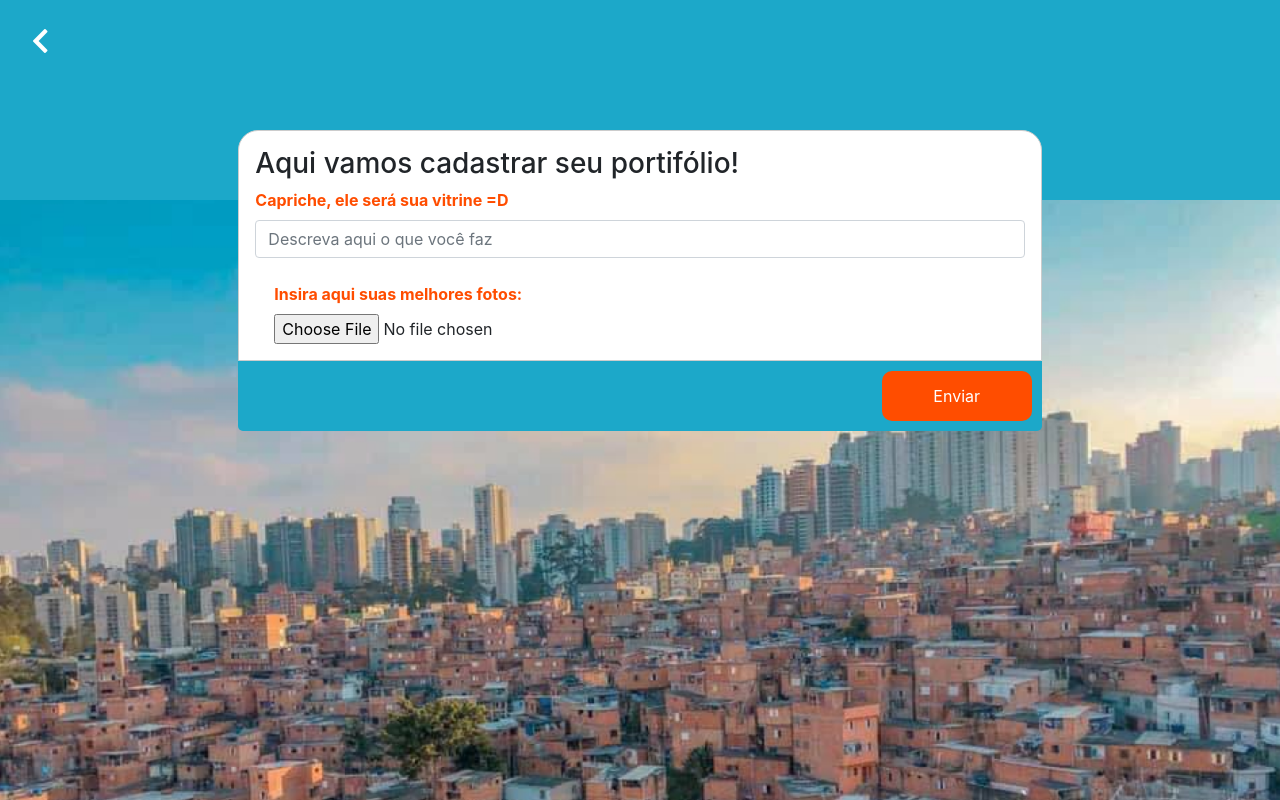
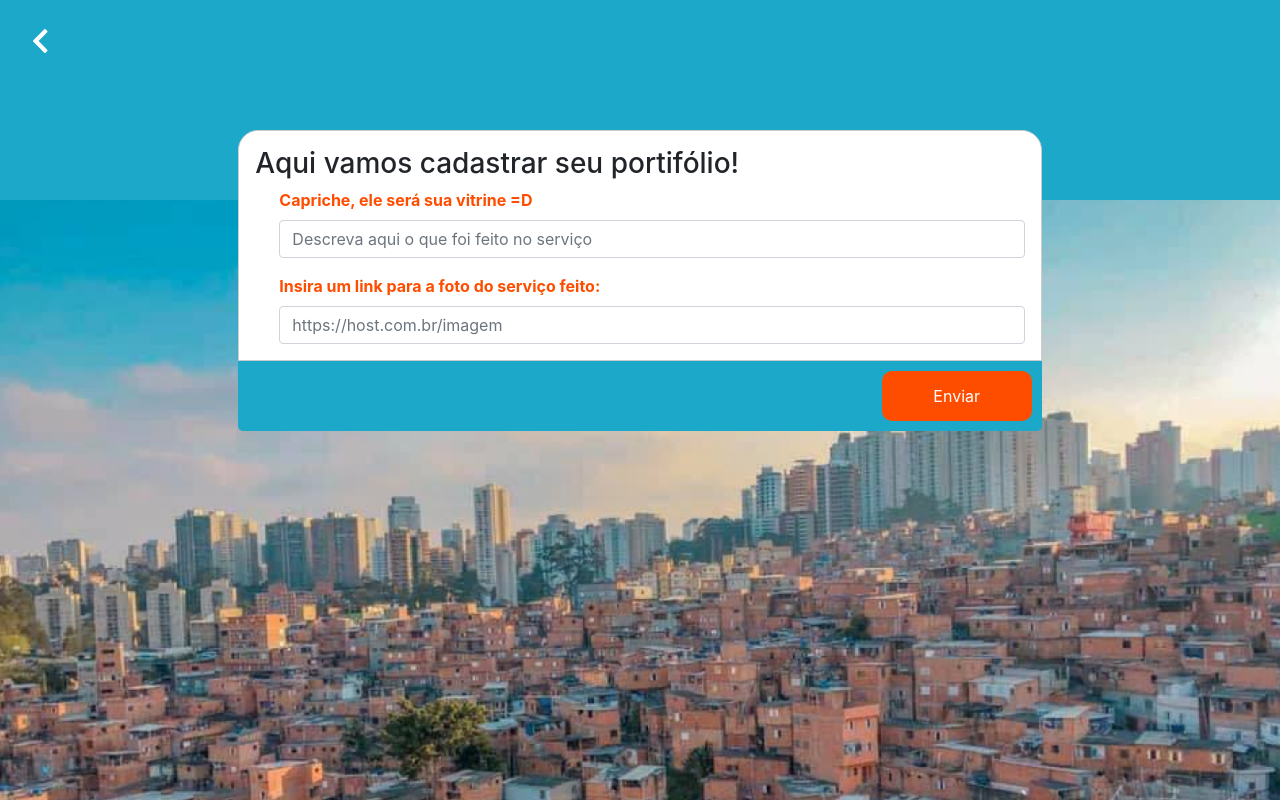
Before and after one commit to FavelaTem-Recode/ProjetoRecode, a React (Create React App) app in the folder Front-End/: page /cadportifolio in a window 1280 px wide. Built offline with nearby package versions, Linux system fonts and the light colour scheme.

Commit message:
Adição do consumo de API do form de inserir portfolio, adição do filtro de pesquisa na página de serviços e também adição de resposta ao adicionar um servico

```diff
--- a/Front-End/src/componentes/card-servicos/index.jsx
+++ b/Front-End/src/componentes/card-servicos/index.jsx
@@ -52,7 +52,7 @@ const CardServicos = (props) => {
         </div>
 
         <div className="card-body p-0">
-          <img src={props.imgcard} alt="rggege" />
+          <img src={props.imgcard} alt="Serviço sem imagem" />
         </div>
         <div className="card-footer p-1">
           <p>{props.descricao}</p>
--- a/Front-End/src/pages/cadastro-portifolio/index.jsx
+++ b/Front-End/src/pages/cadastro-portifolio/index.jsx
@@ -2,36 +2,61 @@ import React from 'react';
 import './stylecadport.css';
 
 import Voltar from '../../assets/imagens/icons8-voltar-26.png';
+import { useHistory } from 'react-router-dom';
 
 const CadPortifolio = () => {
+    const history = useHistory();
+
+    async function cadastrar(event) {
+        event.preventDefault();
+
+        const url = "http://localhost/projetos/ProjetoRecode/Back-End/insertPortfolio.php";
+        const form = new FormData(event.target);
+        form.append('email', localStorage.getItem('login'));
+        form.append('senha', localStorage.getItem('senha'));
+
+        const envio = fetch(url, {
+            method: "POST",
+            body: form
+        });
+        const response = await envio;
+        const res = await response.json();
+        if (res.status == 1) {
+            alert("Portfólio inserido com sucesso.");
+            history.push("/hub");
+        } else {
+            alert("Algo deu errado")
+        }
+    }
 
     return (
 
         <div className="cadport">
             <div class="jumbotron jumbotron-fluid h-25 pt-4">
                 <button class="image">
-            <img src={Voltar} alt="voltar"/>
+                    <img src={Voltar} alt="voltar" onClick={() => { history.goBack() }} />
                 </button>
             </div>
 
             <div class="row container-fluid flex-column d-flex h-75 align-items-center justify-content-top paraisopolis">
-        <div className='col-sm-8'>
+                <div className='col-md-8'>
                     <div class="form bg-white w-100 px-3 pt-3">
                         <h3>Aqui vamos cadastrar seu portifólio!</h3>
 
-                <form className="form-cadport"  id="cadastrar">
-                <div class="form-group">
+                        <form className="form-cadport" id="cadastrar" onSubmit={cadastrar}>
+
+                            <div class="form-group custom-control">
                                 <label for="descricao">Capriche, ele será sua vitrine =D</label>
-                    <input type="text" class="form-control" id="descricao" placeholder="Descreva aqui o que você faz"
-                        name="descricaoservico" required />
+                                <input type="text" class="form-control" id="descricao" placeholder="Descreva aqui o que foi feito no serviço"
+                                    name="descricao" required />
                             </div>
 
-                <div className="form-row">
+
                             <div class="form-group mt-2 custom-control ">
-                    <label for="file">Insira aqui suas melhores fotos:</label>
-                    <input type="file" class="form-control-file" id="file"/>
+                                <label for="url">Insira um link para a foto do serviço feito:</label>
+                                <input type="url" class="form-control" id="url" name="imagem" placeholder="https://host.com.br/imagem" />
                             </div>
-                </div>
+
 
                         </form>
 
--- a/Front-End/src/pages/cadastro-servico/index.jsx
+++ b/Front-End/src/pages/cadastro-servico/index.jsx
@@ -36,7 +36,6 @@ const Servico = () => {
 
     async function cadServico(event) {
         event.preventDefault();
-        console.log(event);
 
         const url = "http://localhost/projetos/ProjetoRecode/Back-End/registerServicos.php";
         const form = new FormData(event.target);
@@ -49,7 +48,10 @@ const Servico = () => {
         });
         const response = await envio;
         const res = await response.json();
-        console.log(res);
+        if(res.status == 1){
+            alert("Serviço cadastrado com sucesso.");
+            history.push("/hub");
+        }
     }
 
     return (
--- a/Front-End/src/pages/cadastro-usuario/index.jsx
+++ b/Front-End/src/pages/cadastro-usuario/index.jsx
@@ -22,10 +22,8 @@ const Registro = () => {
         const res = await response.json();
         console.log(res);
         if(res.status == 1){
-            alert("Registro bem sucedido, você será redirecionado ao login em 3 segundos.")
-            setTimeout(()=>{
+            alert("Registro bem sucedido, você será redirecionado ao login.");
                 history.push("/login")
-            },3000)
         } else {
             alert("Algo deu errado, digite um senha com pelo menos 6 caracteres e cheque se as informações estão certas.")
         }
--- a/Front-End/src/pages/hub/index.jsx
+++ b/Front-End/src/pages/hub/index.jsx
@@ -59,7 +59,7 @@ const Hub = () => {
                 </div>
                 <div className="btns">
                   <Link className="btn" to={`/portifolio?&id=${dados[0].idcadastrolojaprestador}`}>Meu perfil</Link>
-                  <Link className="btn">Adicionar Portfólio</Link>
+                  <Link className="btn" to="/cadportifolio">Adicionar Portfólio</Link>
                   <Link className="btn" to="/servico">Criar Anúncio</Link>
                   <Link className="btn" to="/updateloja">Atualizar perfil</Link>
                 </div>
--- a/Front-End/src/pages/portifolio/index.jsx
+++ b/Front-End/src/pages/portifolio/index.jsx
@@ -14,7 +14,7 @@ import Menu from '../../componentes/Menu';
 const Portifolio = () => {
     const [dados, setDados] = React.useState([])
     const [portfolio, setPortfolio] = React.useState([]);
-    const [categs,setCategs] = React.useState([]);
+    const [categs, setCategs] = React.useState([]);
 
     function showForm() {
         var comentario = document.getElementById('toShow');
@@ -98,14 +98,16 @@ const Portifolio = () => {
                             </div>
                         </div>
                         <div class="terceiro container d-flex justify-content-center">
-                            <div class="two my-2 mx-1">
-                                {categs.map((categ)=>{
-                                    return(
+
+                            {categs.map((categ) => {
+                                return (
+                                    <div class="two my-2 mx-1">
                                         <p class="p-servico">{categ.nome_subcategoria}</p>
-                                    )
-                                })}
+                                    </div>
+                                )
+                            })}
 
-                            </div>
+
                         </div>
                     </div>
                 </section>
@@ -135,7 +137,7 @@ const Portifolio = () => {
                                         </div>
                                     </div>)
                                 }
-                            }) :  <div class="carousel-item active">
+                            }) : <div class="carousel-item active">
                                     <img src={carrosselVazio} class="d-block w-100 img-fluid" alt="..." />
                                     <div class="carousel-caption d-none d-md-block">
                                         <p>Ainda não há serviços aqui</p>
--- a/Front-End/src/pages/servicos/index.jsx
+++ b/Front-End/src/pages/servicos/index.jsx
@@ -24,8 +24,10 @@ const Servicos = () => {
   const [categorias, setCategorias] = React.useState([]);
   const [subcategorias, setSubcategorias] = React.useState([]);
   const [servicos, setServicos] = React.useState([]);
-  const [filtro, setFiltro] = React.useState({subcateg: "Todos"});
+  const [pesquisa, setPesquisa] = React.useState([""]);
+  const [filtro, setFiltro] = React.useState({ subcateg: "Todos" });
 
+  //Retorna o valor passado na url vindo de home
   function getInfo() {
     const queryString = window.location.href;
     const urlParams = new URLSearchParams(queryString);
@@ -33,15 +35,32 @@ const Servicos = () => {
     return pesquisa;
   }
 
-  function limparFiltro(){
-    setFiltro({subcateg: "Todos"});
+  //Pega o valor de pesquisa(atualizado pelo input) e atualiza a página com os dados
+  async function search() {
+    const param = pesquisa;
+    const url = `http://localhost/projetos/ProjetoRecode/Back-End/selectServicosBySearch.php?busca=${param}`;
+    const busca = fetch(url);
+    const resposta = await busca;
+    const dados = await resposta.json();
+    setServicos(dados)
   }
 
-  function onChangeHandler(event){
-    setFiltro(event.target.value)
-    setFiltro({subcateg: event.target.value})
+  //Coloca o valor de pesquisa igual o que for digitado no input
+  function changeStatePesquisa(event) {
+    setPesquisa(event.target.value)
   }
 
+  function limparFiltro() {
+    setFiltro({ subcateg: "Todos" });
+  }
+
+  function filtrar(event) {
+    setFiltro(event.target.value)
+    setFiltro({ subcateg: event.target.value })
+  }
+
+
+  //Busca categorias
   React.useEffect(async () => {
     const url = "http://localhost/projetos/ProjetoRecode/Back-End/selectCategorias.php";
     const busca = fetch(url);
@@ -51,16 +70,23 @@ const Servicos = () => {
     setCategorias(dados);
   }, [])
 
+    //Busca serviços
   React.useEffect(async () => {
     const url = "http://localhost/projetos/ProjetoRecode/Back-End/selectServicos.php";
     const busca = fetch(url);
     const resposta = await busca;
     const dados = await resposta.json();
     setServicos(dados);
-    console.log(dados)
-
   }, [])
 
+    //Caso tenha sido passado o valor de pesquisa em home, atualiza o input de pesquisa com o que foi digitado
+  React.useEffect(() => {
+    if (getInfo != null) {
+      setPesquisa(getInfo());
+    }
+  }, [])
+
+  //Pega o valor da categ selecionada e passa como parâmetro para retornar as subcategorias relacionadas
   async function updateSubcategorias(event) {
     const id = event.target.value;
     let idForm = new FormData();
@@ -79,7 +105,7 @@ const Servicos = () => {
   return (
     <div className="page-servicos">
       <div className="container-fluid p-0">
-       <Menu />
+        <Menu />
         <div className="section-2 pb-3">
           <nav class="navbar navbar-expand-lg navbar-dark">
             <button
@@ -106,7 +132,7 @@ const Servicos = () => {
                 <li class="nav-item">
                   <button>
                     <img src={assistencia} alt="" />
-                    <p>Assitência Técnica</p>
+                    <p>Assistência Técnica</p>
                   </button>
                 </li>
                 <li class="nav-item">
@@ -178,8 +204,8 @@ const Servicos = () => {
 
                 </select>
 
-                <select className="form-select-sm mt-2 w-100" onChange={onChangeHandler}>
-                <option selected>Subcategoria</option>
+                <select className="form-select-sm mt-2 w-100" onChange={filtrar}>
+                  <option selected>Subcategoria</option>
                   {subcategorias.map((subcat) => {
                     return (
                       <option value={subcat.idsubcategorias}>{subcat.nome_subcategoria}</option>
@@ -197,15 +223,17 @@ const Servicos = () => {
                   type="text"
                   class="form-control-sm w-75"
                   placeholder="O que você esta procurando?"
+                  value={pesquisa}
+                  onChange={changeStatePesquisa}
                 ></input>
-                <button className="btn btn-light">
+                <button className="btn btn-light" onClick={search}>
                   <img src={lupa} />
                 </button>
               </div>
             </div>
 
             <div className="group-servicos flex-wrap justify-content-center">
-              {servicos.filter(servico => servico.fk_subcategoria == filtro.subcateg || filtro.subcateg==="Todos").map((servico) => {
+              {servicos.filter(servico => servico.fk_subcategoria == filtro.subcateg || filtro.subcateg === "Todos").map((servico) => {
                 return (
                   <CardServicos cartao={servico.pagamento_cartao} dinheiro={servico.pagamento_dinheiro} atenddomicilio={servico.atendimento_domicilio} atendlocal={servico.atendimento_local} imgModal={servico.imagem_servico} local={servico.logradouro + ", " + servico.numero} nome={servico.nome_fantasia} imgpessoa={servico.imagem} imgcard={servico.imagem_servico} descricao={servico.descricao_servico} id={servico.idcadastrolojaprestador} idservico={servico.idservicos} />
                 )
```
Also changed, not shown: 1 other file (tests, documents, lock files or other folders). Lines whose indentation alone changed are shown as unchanged.
